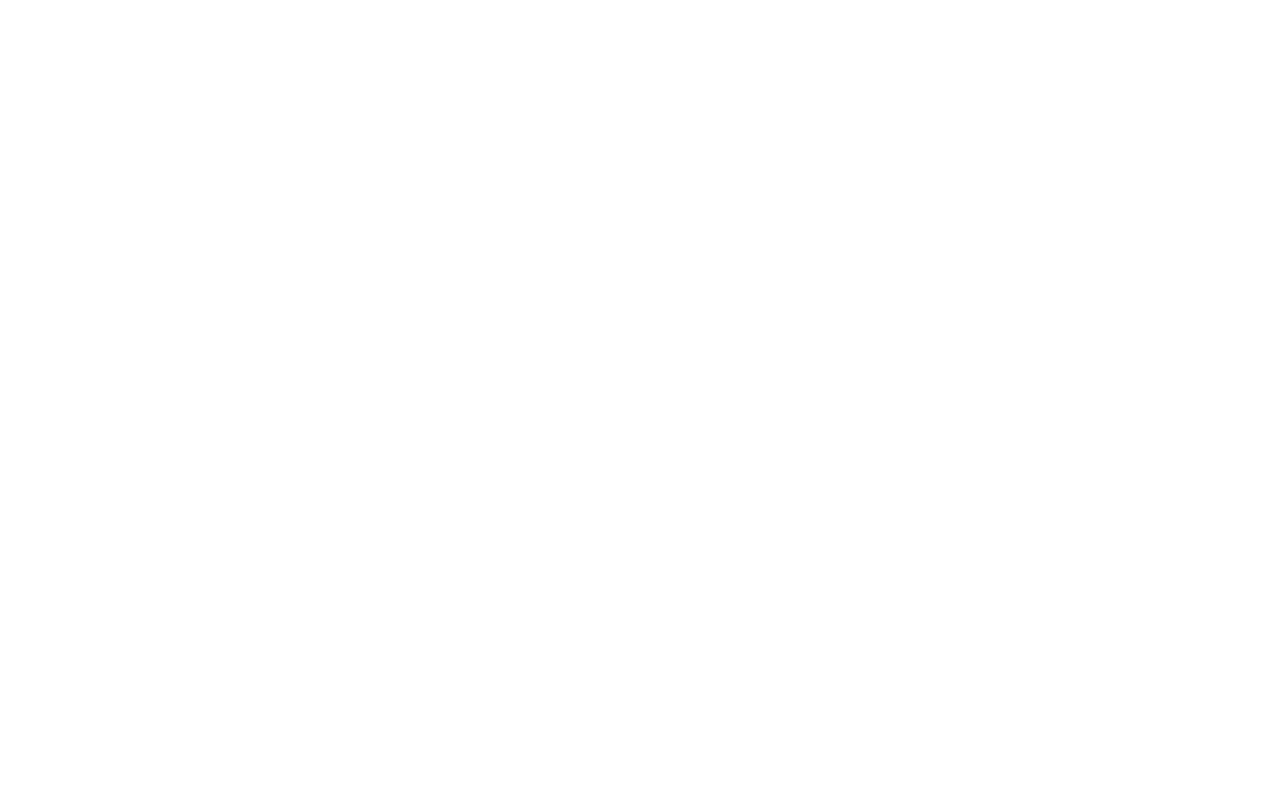
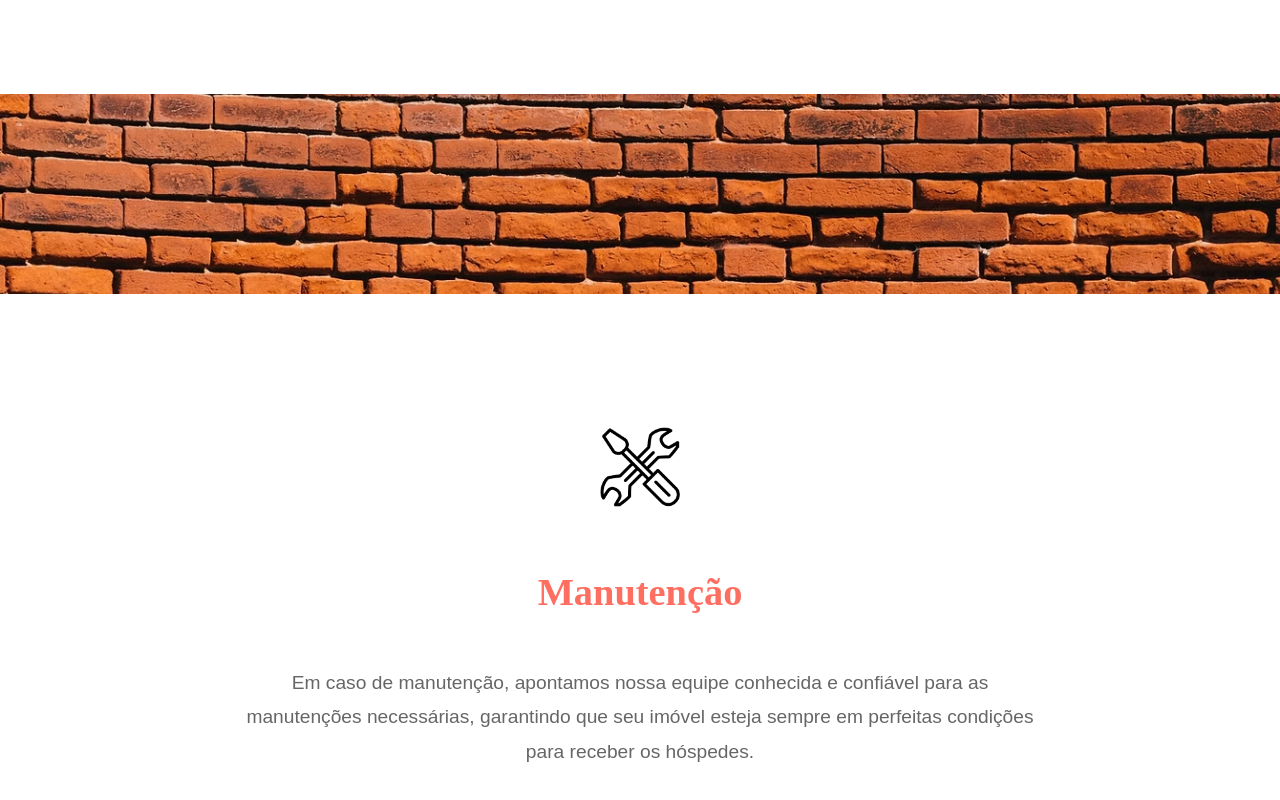
Before and after one commit to IdhcbIan/Site_BrickLugo, a React (Vite) app: page /servicos in a window 1280 px wide. Shown: the part 1515-2315 px from the top of the page. Before the commit the page ends 1609 px from the top, so only its background shows below. Built offline with nearby package versions, Linux system fonts and the light colour scheme.

Commit message:
Fixing Servicos page

```diff
--- a/src/Pages/Servicos.jsx
+++ b/src/Pages/Servicos.jsx
@@ -83,6 +83,11 @@ function Servicos() {
       title: "Limpeza e lavanderia",
       description: "Mantemos os mais altos padrões de limpeza e higienização. Nossa equipe profissional realiza uma limpeza completa entre as estadias, incluindo troca de roupas de cama e banho, garantindo que cada hóspede encontre um ambiente impecável.",
       icon: CleanIcon
+    },
+    {
+      title: "Manutenção",
+      description: "Em caso de manutenção, apontamos nossa equipe conhecida e confiável para as manutenções necessárias, garantindo que seu imóvel esteja sempre em perfeitas condições para receber os hóspedes.",
+      icon: ToolsIcon
     }
   ]
 
```
